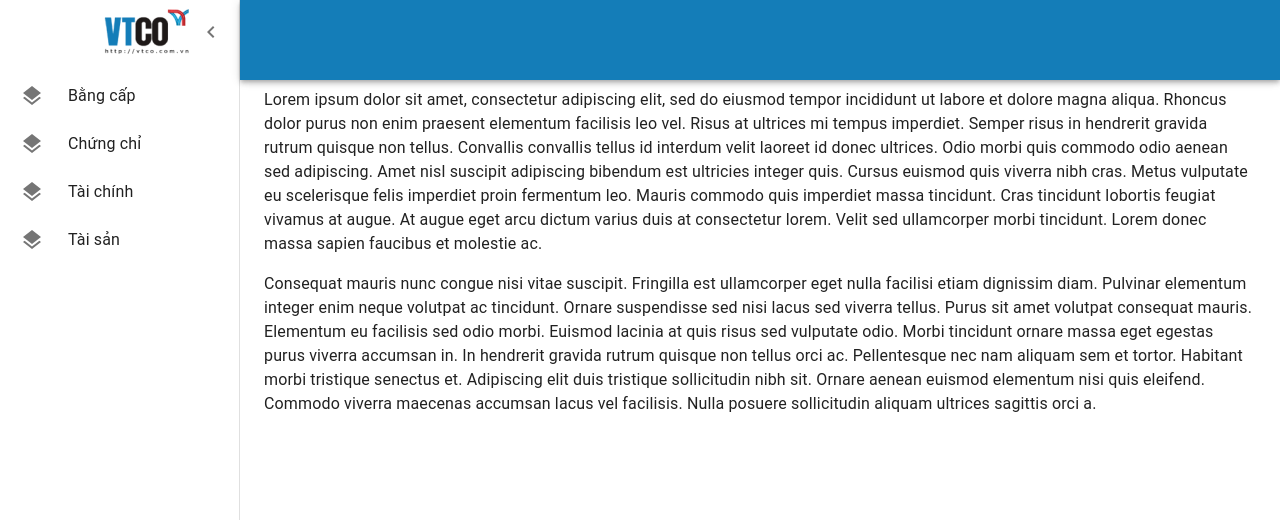
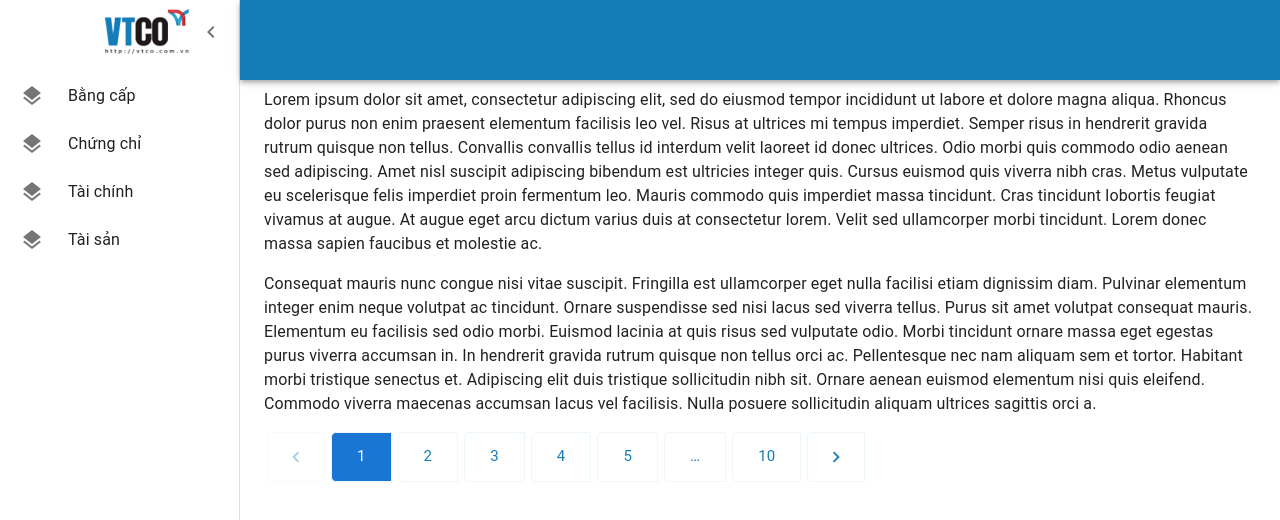
Before and after one commit to taican-1002/dauthau, a React (Create React App) app: page /home in a window 1280 px wide. Shown: the top 520 px of the page. Built offline with nearby package versions, Linux system fonts and the light colour scheme.

Commit message:
update router

```diff
--- a/src/common/assets/style/components/_index.scss
+++ b/src/common/assets/style/components/_index.scss
@@ -3,7 +3,6 @@
 @import "datepicker";
 @import "filter";
 @import "select";
-@import "pagination";
 @import "textarea";
 @import "table.scss";
 @import "filterDuration.scss";
--- a/src/common/assets/style/components/pagination.scss
+++ b/src/common/assets/style/components/pagination.scss
@@ -0,0 +1,13 @@
+@import "/src/common/assets/style/index.scss";
+
+#root .MuiPaginationItem-root {
+  border: 1px solid #edf6fb;
+  padding: 13px 25px;
+  border-radius: 4.8px 0px 0px 4.8px;
+  height: auto;
+  color: $color-primary;
+}
+
+#root .MuiPaginationItem-root.Mui-selected {
+  color: #fff;
+}
--- a/src/common/components/controls/CPagination/CPagination.js
+++ b/src/common/components/controls/CPagination/CPagination.js
@@ -3,14 +3,16 @@ import Pagination from "@mui/material/Pagination";
 import Stack from "@mui/material/Stack";
 import classNames from "classnames";
 import PropTypes from "prop-types";
+import "../../../../common/assets/style/components/pagination.scss";
 
-const CPagination = ({ count, className, color }) => {
+const CPagination = ({ count, className, color, size }) => {
   return (
     <Stack spacing={2}>
       <Pagination
         count={count}
         shape="rounded"
         color={color}
+        size={size}
         className={classNames("c-pagination", className)}
       />
     </Stack>
@@ -19,5 +21,6 @@ const CPagination = ({ count, className, color }) => {
 CPagination.propTypes = {
   count: PropTypes.number,
   color: PropTypes.string,
+  colsizeor: PropTypes.string,
 };
 export default CPagination;
--- a/src/modules/Home/index.js
+++ b/src/modules/Home/index.js
@@ -8,6 +8,8 @@ import Typography from "@mui/material/Typography";
 import IconButton from "@mui/material/IconButton";
 import MenuIcon from "@mui/icons-material/Menu";
 import CNavbar from "../../common/components/layout/CNavbar";
+
+import CPagination from "../../common/components/controls/CPagination/CPagination";
 
 const drawerWidth = 240;
 const drawerWidthSmall = 150;
@@ -107,6 +109,8 @@ const Home = () => {
           eleifend. Commodo viverra maecenas accumsan lacus vel facilisis. Nulla
           posuere sollicitudin aliquam ultrices sagittis orci a.
         </Typography>
+
+        <CPagination count={10} color="primary" size="large" />
       </Box>
     </Box>
   );
--- a/src/modules/assets/Auth/styles/Login.scss
+++ b/src/modules/assets/Auth/styles/Login.scss
@@ -39,6 +39,10 @@ img {
   justify-content: center;
   width: 100%;
   position: relative;
+
+  @media only screen and (max-width: $breakpoint-sm) {
+    padding: 0;
+  }
 }
 .login-title {
   font-family: "Roboto";
@@ -95,23 +99,8 @@ img {
   width: 100%;
   margin: 10px 0 56px;
 }
-
-@media only screen and (max-width: 1023px) {
-  .login-img {
-    display: none;
-  }
-  .login {
-    padding: 90px 60px 60px;
+.login .MuiContainer-root {
+  @media only screen and (max-width: $breakpoint-sm) {
+    padding-left: 32px;
   }
 }
-@media only screen and (max-width: 600px) {
-  .login {
-    padding: 60px 10px 60px 30px;
-  }
-  .login-form-wrap {
-    padding: 5rem 1rem;
-  }
-  .login-form {
-    padding: 3rem 0;
-  }
-}
--- a/src/routes/PrivateRouter.js
+++ b/src/routes/PrivateRouter.js
@@ -7,6 +7,10 @@ const PrivateRouter = () => {
     <>
       <Routes>
         <Route path="/home" element={<Home />} />
+        {/* <Route path="/degree" element={<Home />} />
+        <Route path="/certificate" element={<Home />} />
+        <Route path="/finance" element={<Home />} />
+        <Route path="/asset" element={<Home />} /> */}
       </Routes>
     </>
   );
```
